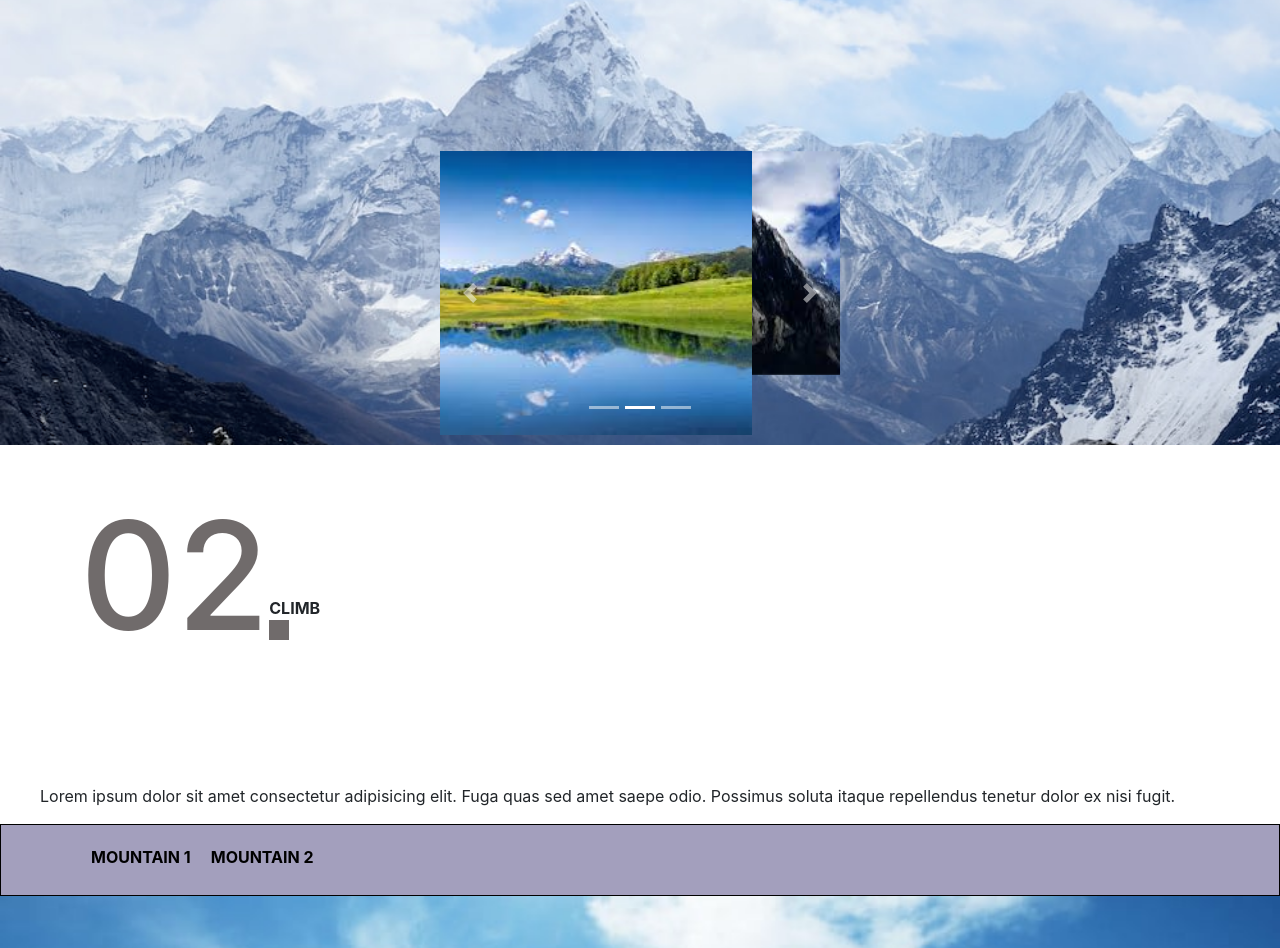
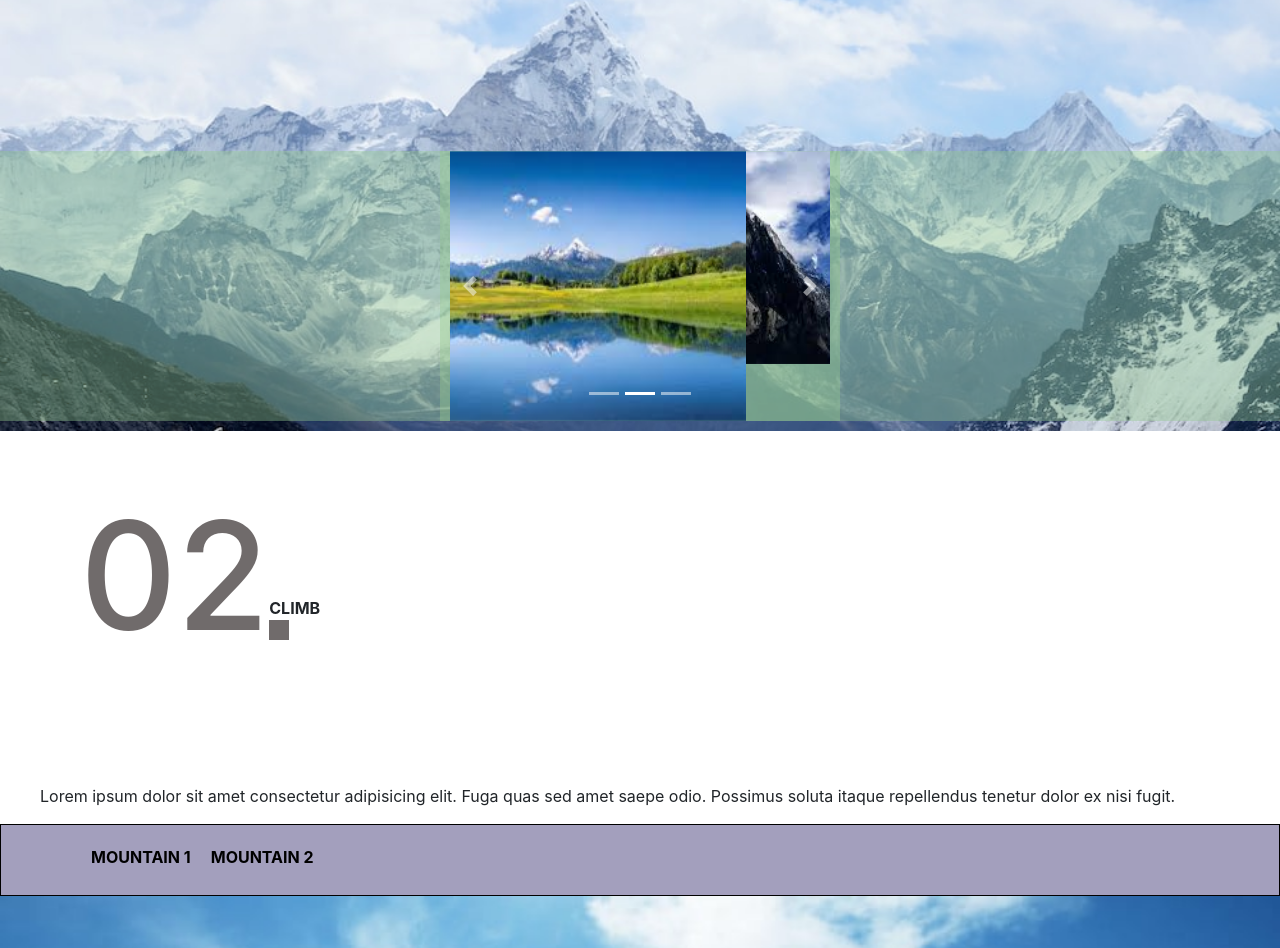
Before and after one commit to varaprasad5281/CT-Marketing-project, a plain HTML site: page index.html in a window 1280 px wide. Shown: the part 1215-2163 px from the top of the page. Drawn offline with nearby package versions, Linux system fonts and the light colour scheme.

Commit message:
Update styles.css

```diff
--- a/styles.css
+++ b/styles.css
@@ -149,7 +149,9 @@ span{
     }
 }
 .carousel{
-    background-color: transparent ;
+    background-color: rgba(149,201,143,0.4) ;
+    padding:0px 10px;
+
     margin-bottom: 10px;
 
 }
```
